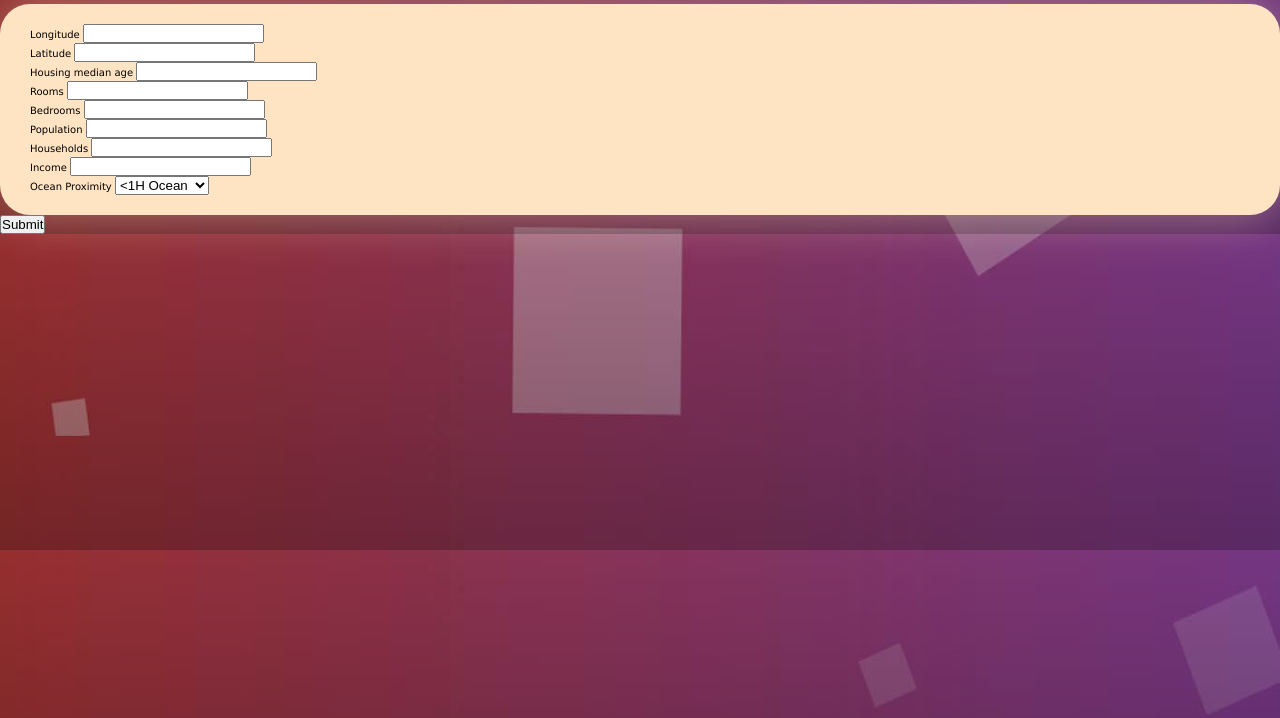
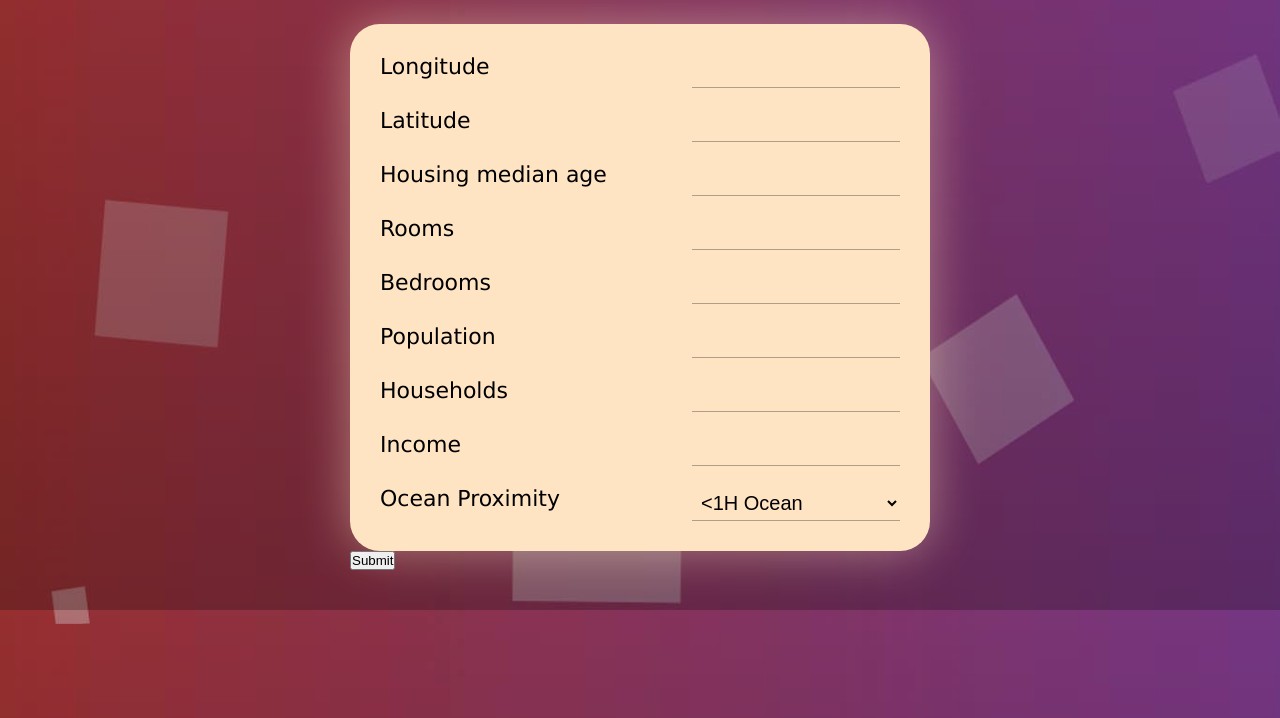
Before and after one commit to hanesn/California-Housing-Prices, a website: page public/root.html in a window 1280 px wide. Shown: the part 82-800 px from the top of the page. Drawn offline with Linux system fonts and the light colour scheme.

Commit message:
Add container-wrapper css

```diff
--- a/public/stylesheets/style.css
+++ b/public/stylesheets/style.css
@@ -27,3 +27,28 @@ form{
     flex-direction: column;
     display: flex;
 }
+.container-wrapper-outer{
+    margin: 4rem 35rem;
+}
+.container-wrapper{
+    display: flex;
+    flex-direction: row;
+    font-size: 2.2rem;
+    justify-content: space-between;
+    margin: 1rem 0rem;
+}
+.container-wrapper input,select{
+    padding: .5rem 0.5rem;
+    border: none;
+    border-bottom: .15rem solid rgba(0, 0, 0, 0.308);
+    background-color: rgba(255, 222, 173, 0);
+    font-size: 2rem;
+    width: 40%;
+    transition-duration: .2s;
+    transition-property: all;
+    transition-timing-function: ease-in-out;
+}
+.container-wrapper input:focus,select:focus{
+    outline: none;
+    border-bottom: .15rem solid rgba(0, 0, 0, 0.842);
+}
```
